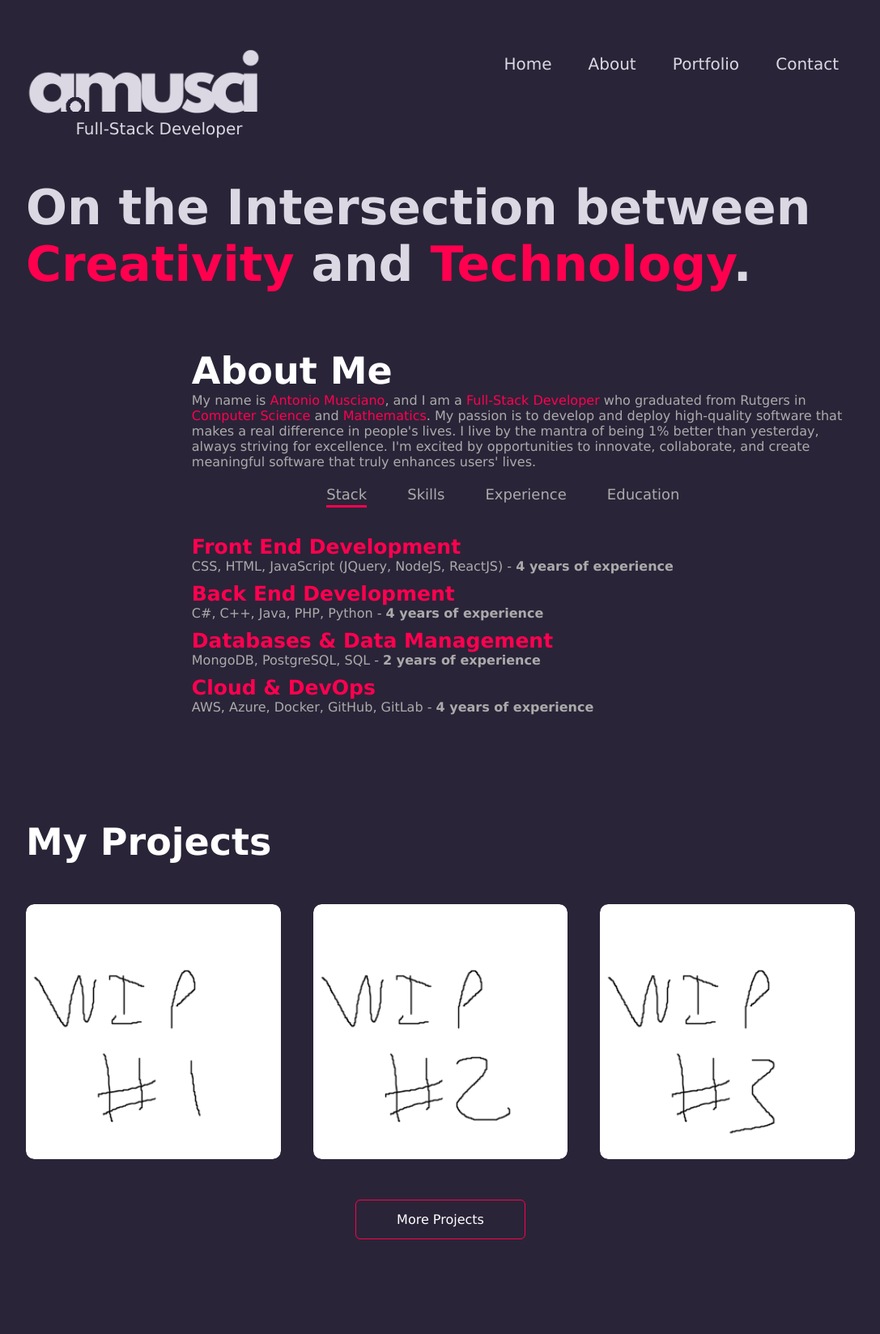
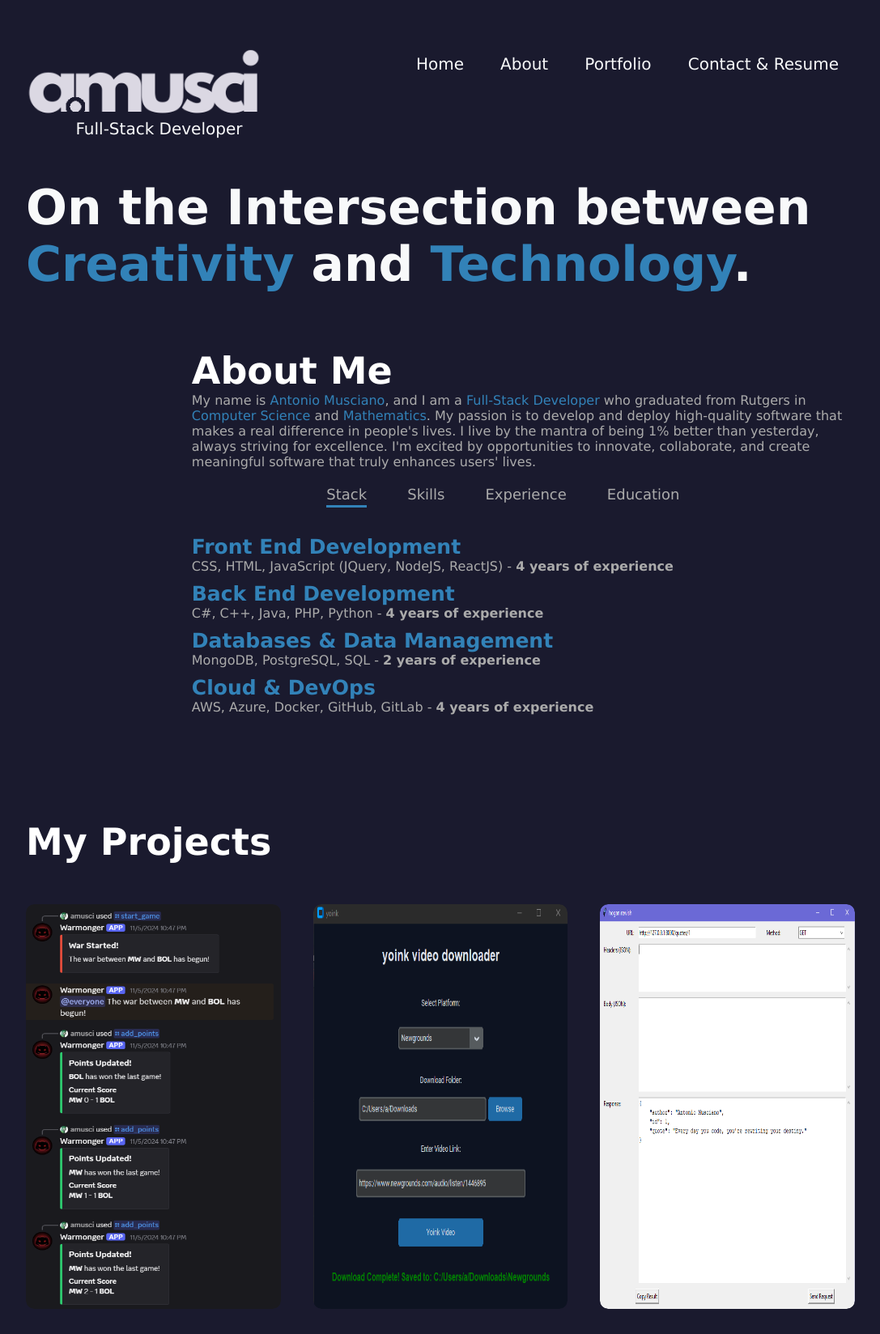
Before and after one commit to amusci/amusci-website, a plain HTML site: page index.html in a window 1280 px wide. Shown: the top 1648 px of the page at 81% size, without its empty margins (96-1183 px from the left). Drawn offline with Linux system fonts and the light colour scheme.

Commit message:
website update

```diff
--- a/index.html
+++ b/index.html
@@ -31,7 +31,7 @@ NEED TO ADD TECH STACK
                     <li><a href ="#header">Home</a></li>
                     <li><a href ="#about">About</a></li>
                     <li><a href ="#portfolio">Portfolio</a></li>
-                    <li><a href ="#contact">Contact</a></li>
+                    <li><a href ="#contact">Contact & Resume</a></li>
                 </ul>
             </nav>
             <div class="header-text">
@@ -107,33 +107,33 @@ NEED TO ADD TECH STACK
         <h1 class="subtitle">My Projects</h1>
         <div class="work-list">
             <div class="work">
-                <img src="images/wip1.png" alt="project1">
+                <img src="images/proj3.png" alt="project1" width="500" height="500">
                 <div class="layer">
-                    <h3>Discord Bots</h3>
-                    <p>A multi-use Discord Bot that ranges from fun Would You Rather? questions to setting up tournaments in any game.</p>
-                    <a href="https://github.com/amusci/WinstonBot" target="_blank">
+                    <h3>Warmonger</h3>
+                    <p>Warmonger is a Discord bot that assists in creating tournaments for any competitive game! It takes two team names, flips a coin, and you just tally up the score until one team wins!</p>
+                    <a href="https://github.com/amusci/warmonger" target="_blank">
                         <i class="fa-brands fa-square-github"></i>
                         <span class="repo-text">GitHub</span>
                     </a>
                 </div>
             </div>
             <div class="work">
-                <img src="images/wip2.png" alt="project1">
+                <img src="images/proj2.png" alt="project1" width="500" height="500">
                 <div class="layer">
-                    <h3>2D Top Down Racing Game</h3>
-                    <p>A Top Down racing game with a unique twist</p>
-                    <a href="https://github.com/amusci/racingGame" target="_blank" class="repo">
+                    <h3>Video Downloader</h3>
+                    <p>Yoink is a video downloader that can take any video from a major platform to a downloaded MP4 file.</p>
+                    <a href="https://github.com/amusci/yoink" target="_blank" class="repo">
                         <i class="fa-brands fa-square-github"></i>
                         <span class="repo-text">GitHub</span>
                     </a>
                 </div>
             </div>
             <div class="work">
-                <img src="images/wip3.png" alt="project1">
+                <img src="images/proj1.png" alt="api-tester" width="500" height="500">
                 <div class="layer">
-                    <h3>WIP</h3>
-                    <p>Working on more projects, have my Practice Problem Repository for now.</p>
-                    <a href="https://github.com/amusci/escapingTutorialHell">
+                    <h3>API TESTER</h3>
+                    <p>RESTful API Tester with support for all HTTP methods. (GET, POST, PUT, DELETE, PATCH, HEAD, OPTIONS).</p>
+                    <a href="https://github.com/amusci/api-tester">
                         <i class="fa-brands fa-square-github"></i>
                         <span class="repo-text">GitHub</span>
                     </a>
--- a/style.css
+++ b/style.css
@@ -11,8 +11,8 @@ html {
 }
 
 body {
-  background: #2a2438;
-  color: #dbd8e3;
+  background: #1a1a2e;
+  color: #f8f9fa;
 }
 
 .container {
@@ -39,7 +39,7 @@ nav ul li {
 }
 
 nav ul li a {
-  color: #dbd8e3;
+  color: #f8f9fa;
   text-decoration: none;
   font-size: 20px;
   position: relative;
@@ -49,7 +49,7 @@ nav ul li a::after {
   content: "";
   width: 0;
   height: 3px;
-  background: #dbd8e3;
+  background: #f8f9fa;
   position: absolute;
   left: 0;
   bottom: -6px;
@@ -72,12 +72,12 @@ nav ul li a:hover::after {
 }
 
 .header-text h1 span {
-  color: #ff004f;
+  color: #3282b8;
 }
 /*---------about-------------*/
 
 #about p span {
-  color: #ff004f;
+  color: #3282b8;
 }
 
 #about {
@@ -124,7 +124,7 @@ nav ul li a:hover::after {
   content: "";
   width: 0;
   height: 3px;
-  background: #ff004f;
+  background: #3282b8;
   position: absolute;
   left: 0;
   bottom: -6px;
@@ -141,7 +141,7 @@ nav ul li a:hover::after {
 }
 
 .tab-contents ul li span {
-  color: #ff004f;
+  color: #3282b8;
   font-size: 25px;
 }
 
@@ -183,7 +183,7 @@ nav ul li a:hover::after {
 .layer {
   width: 100%;
   height: 0;
-  background: linear-gradient(rgba(0, 0, 0, 0.5), #2a2438);
+  background: linear-gradient(rgba(0, 0, 0, 0.8), #1a1a2e);
   border-radius: 10px;
   position: absolute;
   left: 0;
@@ -205,7 +205,7 @@ nav ul li a:hover::after {
 }
 
 .layer a {
-  color: #ff004f;
+  color: #3282b8;
   text-decoration: none;
   margin-top: 20px;
   font-size: 18px;
@@ -220,7 +220,7 @@ nav ul li a:hover::after {
 .layer a .fa-brands {
   font-size: 40px;
   margin-top: 10px;
-  color: #2a2438;
+  color: #1a1a2e;
 }
 
 .repo-text {
@@ -234,7 +234,7 @@ nav ul li a:hover::after {
 }
 
 .repo-text:hover {
-  color: #ff004f;
+  color: #3282b8;
   text-decoration: underline;
 }
 
@@ -250,7 +250,7 @@ nav ul li a:hover::after {
   display: block;
   margin: 50px auto;
   width: fit-content;
-  border: 1px solid #ff004f;
+  border: 1px solid #3282b8;
   padding: 14px 50px;
   border-radius: 6px;
   text-decoration: none;
@@ -259,7 +259,7 @@ nav ul li a:hover::after {
 }
 
 .btn:hover {
-  background: #ff004f;
+  background: #3282b8;
 }
 
 /***contact me***/
@@ -277,7 +277,7 @@ nav ul li a:hover::after {
 }
 
 .contact-left p i {
-  color: #ff004f;
+  color: #3282b8;
   margin-right: 15px;
   font-size: 25px;
 }
@@ -293,17 +293,18 @@ nav ul li a:hover::after {
   color: ababab;
   display: inline-block;
   transition: transform 0.5s;
+  color: #3282b8;
 }
 
 .social-icons a:hover {
-  color: #ff004f;
+  color: #f5fbff;
   transform: translateY(-5px);
 }
 
 .btn.btn2 {
   display: inline-block;
   margin-top: 20px;
-  background: #ff004f;
+  background: #3282b8;
 }
 
 .contact-right form {
@@ -334,10 +335,11 @@ form .btn2 {
   width: 100%;
   text-align: center;
   padding: 25px 0;
-  background: #8173a0;
+  background: #ffffff;
   font-weight: 300;
   margin-top: 20px;
   border-radius: 15px;
+  color: black;
 }
 
 #msg {
```
Also changed, not shown: images/proj1.png (added), images/proj2.png (added), images/proj3.png (added), images/wip1.png (deleted), images/wip2.png (deleted), images/wip3.png (deleted), 1 other file.
